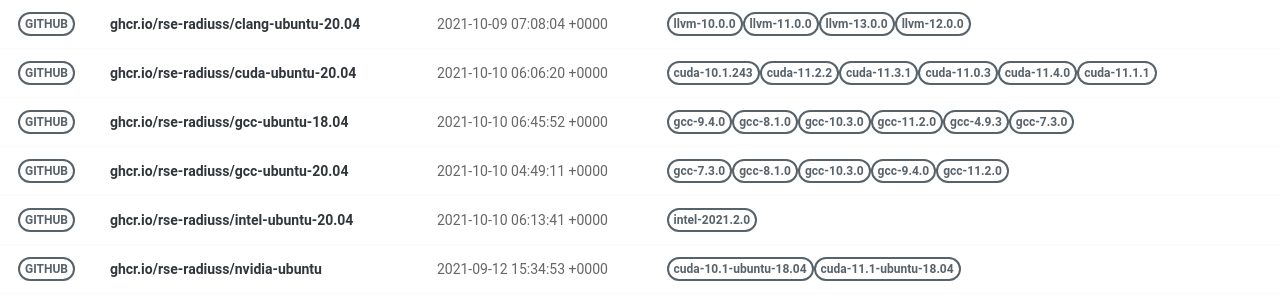
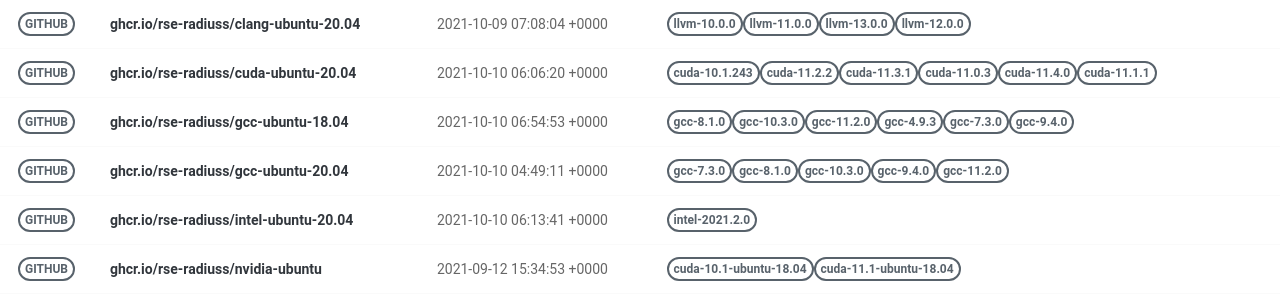
Before and after one commit to rse-ops/docker-images, a Jekyll site: the page built from pages/index.md, in a window 1280 px wide. Shown: the part 179-479 px from the top of the page. Built offline with Jekyll 4.4.1, drawn with Linux system fonts in a browser that asks for light colours; nearby versions of some CDN libraries.

Commit message:
Automated push to update library 2021-10-10

```diff
--- a/_library/ghcr.io-rse-radiuss-gcc-ubuntu-18.04.md
+++ b/_library/ghcr.io-rse-radiuss-gcc-ubuntu-18.04.md
@@ -1,14 +1,11 @@
 ---
 layout: container
 name: ghcr.io/rse-radiuss/gcc-ubuntu-18.04
-updated_at: 2021-10-10 06:45:52.139597
+updated_at: 2021-10-10 06:54:53.562134
 
 
 container_url: https://github.com/orgs/rse-radiuss/packages/container/package/gcc-ubuntu-18.04
 versions:
- - tag: gcc-9.4.0
-   dockerfile: https://github.com/rse-radiuss/docker-images/blob/main/ubuntu/gcc/Dockerfile
-   manifest: https://crane.ggcr.dev/manifest/ghcr.io/rse-radiuss/gcc-ubuntu-18.04:gcc-9.4.0
  - tag: gcc-8.1.0
    dockerfile: https://github.com/rse-radiuss/docker-images/blob/main/ubuntu/gcc/Dockerfile
    manifest: https://crane.ggcr.dev/manifest/ghcr.io/rse-radiuss/gcc-ubuntu-18.04:gcc-8.1.0
```
Also changed, not shown: other parts of _library/ghcr.io-rse-radiuss-gcc-ubuntu-18.04.md (+3 -0 lines).
